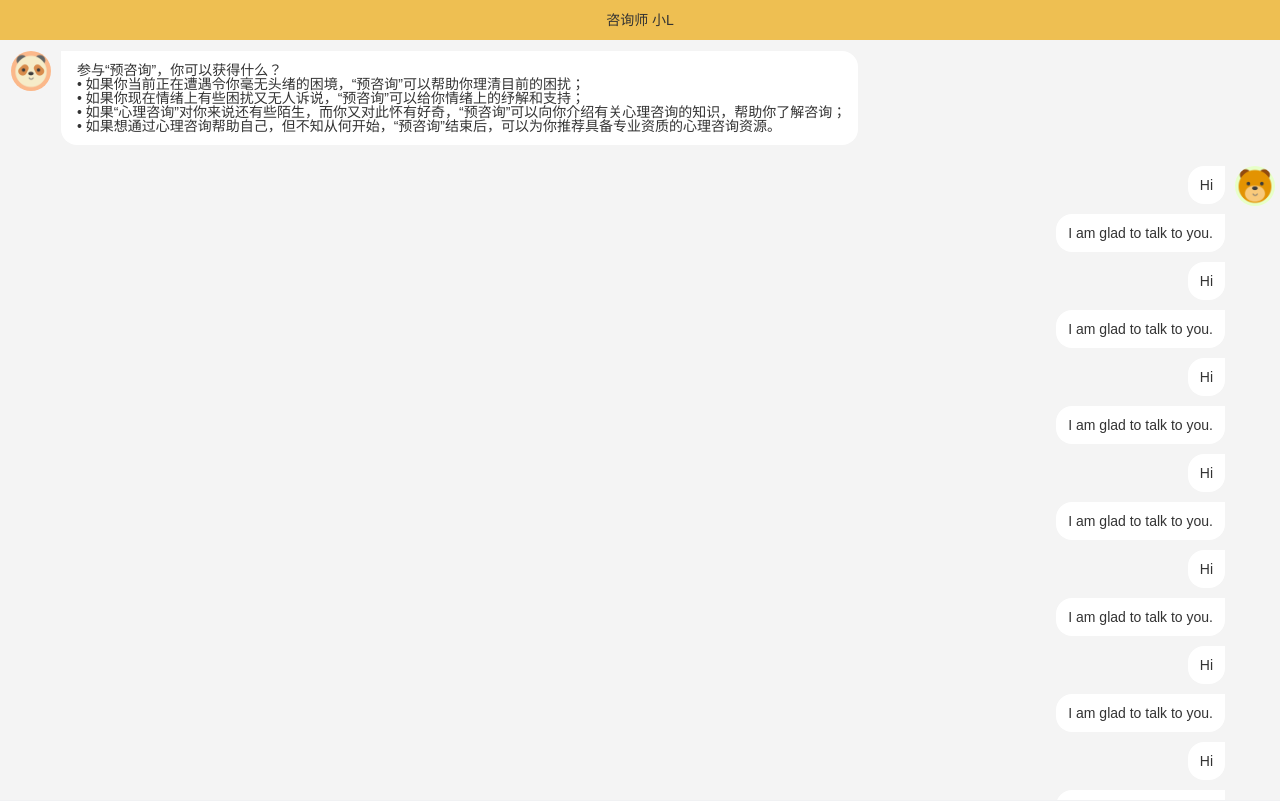
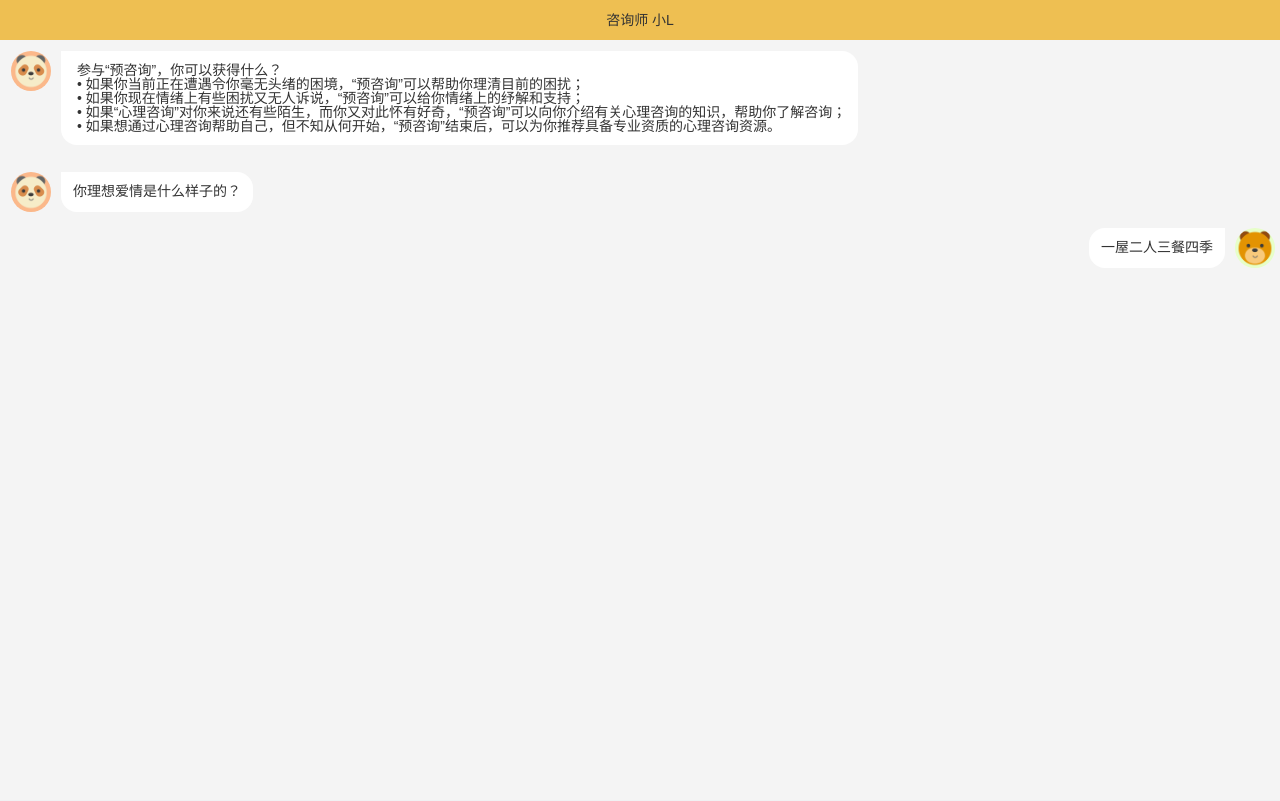
Before and after one commit to qiuhuachuan/h5-chat, a Vue app: page / in a window 1280 px wide. Built offline with nearby package versions, Linux system fonts and the light colour scheme.

Commit message:
增加历史内容循环渲染

```diff
--- a/src/pages/chat/components/ChatContent.vue
+++ b/src/pages/chat/components/ChatContent.vue
@@ -3,7 +3,7 @@
     <div class="chat-container">
       <div class="chatbot">
         <img :src="chatbotAvatar">
-        <div class="form-table">
+        <div class="chatbot-content">
           <div class="details">
 参与“预咨询”，你可以获得什么？<br />
   • 如果你当前正在遭遇令你毫无头绪的困境，“预咨询”可以帮助你理清目前的困扰；<br />
@@ -38,27 +38,10 @@
           </div>
         </div>
       </div>
-      <div class="client">
-        <img :src="clientAvatar">
-        <div class="client-content">
-          <div>Hi</div>
-          <div>I am glad to talk to you.</div>
-          <div>Hi</div>
-          <div>I am glad to talk to you.</div>
-          <div>Hi</div>
-          <div>I am glad to talk to you.</div>
-          <div>Hi</div>
-          <div>I am glad to talk to you.</div>
-          <div>Hi</div>
-          <div>I am glad to talk to you.</div>
-          <div>Hi</div>
-          <div>I am glad to talk to you.</div>
-          <div>Hi</div>
-          <div>I am glad to talk to you.</div>
-          <div>Hi</div>
-          <div>I am glad to talk to you.</div>
-          <div>Hi</div>
-          <div>I am glad to talk to you.</div>
+      <div :class="item.owner" v-for="item of history" :key="item.id">
+        <img :src="item.owner == 'chatbot' ? chatbotAvatar : clientAvatar">
+        <div :class="item.owner == 'chatbot' ? 'chatbot-content' : 'client-content'">
+          <div class="details">{{ item.question || item.content }}</div>
         </div>
       </div>
     </div>
@@ -76,6 +59,18 @@ export default defineComponent({
 		VantButton
 	},
 	setup() {
+    const history = reactive([
+      {
+        id: 1,
+        question: '你理想爱情是什么样子的？',
+        owner: 'chatbot'
+      },
+      {
+        id: 2,
+        content: '一屋二人三餐四季',
+        owner: 'client'
+      }
+    ])
 		const state = reactive({
 			problem: '',
 			description: ''
@@ -103,7 +98,8 @@ export default defineComponent({
 			messages,
 			chatbotAvatar,
 			clientAvatar,
-			onSubmit
+			onSubmit,
+      history
 		}
 	}
 })
@@ -127,7 +123,7 @@ export default defineComponent({
         height: 40px;
         border-radius: 20px;
       }
-      .form-table {
+      .chatbot-content {
         display: flex;
         flex-direction: column;
         flex-grow: 1;
```
